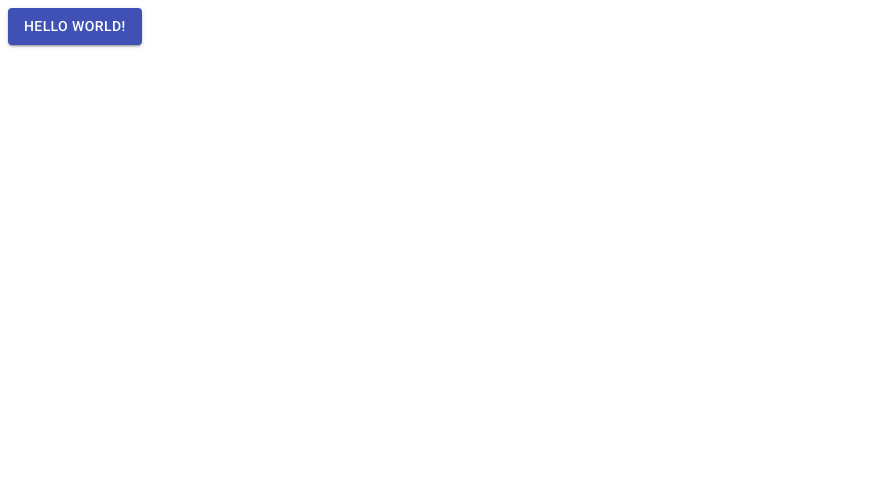
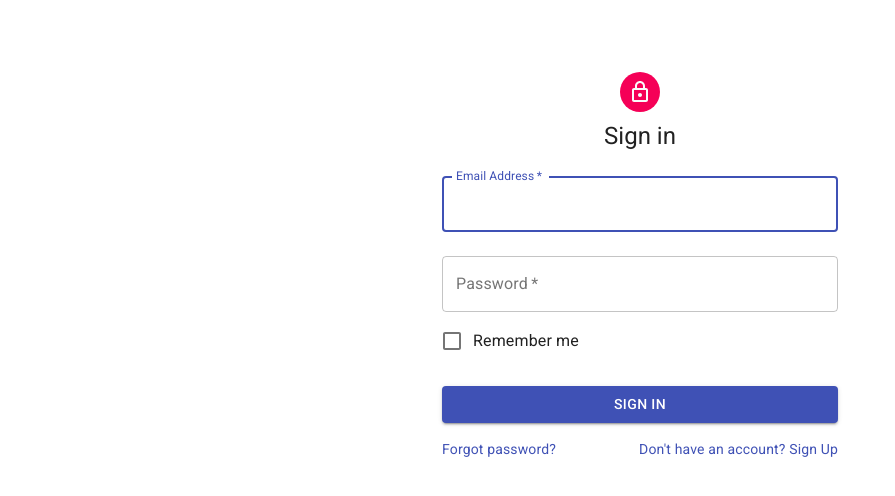
Before and after one commit to luisbilecki/react-materialui-dashboard, a React (Create React App) app: page / in a window 1280 px wide. Shown: the top 496 px of the page, without its empty margins (0-895 px from the left). Built offline with nearby package versions, Linux system fonts and the light colour scheme.

Commit message:
Add login page

```diff
--- a/src/components/IndexPage.jsx
+++ /dev/null
@@ -1,10 +0,0 @@
-import React from 'react';
-import Button from '@material-ui/core/Button';
-
-const App = () => (
-  <Button variant="contained" color="primary">
-    Hello World!
-  </Button>
-);
-
-export default App;
--- /dev/null
+++ b/src/components/SignIn.jsx
@@ -0,0 +1,108 @@
+import React from 'react';
+
+import Avatar from '@material-ui/core/Avatar';
+import Button from '@material-ui/core/Button';
+import CssBaseline from '@material-ui/core/CssBaseline';
+import TextField from '@material-ui/core/TextField';
+import FormControlLabel from '@material-ui/core/FormControlLabel';
+import Checkbox from '@material-ui/core/Checkbox';
+import Link from '@material-ui/core/Link';
+import Grid from '@material-ui/core/Grid';
+import LockOutlinedIcon from '@material-ui/icons/LockOutlined';
+import Typography from '@material-ui/core/Typography';
+import { makeStyles } from '@material-ui/core/styles';
+import Container from '@material-ui/core/Container';
+
+const useStyles = makeStyles(theme => ({
+  '@global': {
+    body: {
+      backgroundColor: theme.palette.common.white,
+    },
+  },
+  paper: {
+    marginTop: theme.spacing(8),
+    display: 'flex',
+    flexDirection: 'column',
+    alignItems: 'center',
+  },
+  avatar: {
+    margin: theme.spacing(1),
+    backgroundColor: theme.palette.secondary.main,
+  },
+  form: {
+    width: '100%', // Fix IE 11 issue.
+    marginTop: theme.spacing(1),
+  },
+  submit: {
+    margin: theme.spacing(3, 0, 2),
+  },
+}));
+
+const SignIn = () => {
+  const classes = useStyles();
+
+  return (
+    <Container component="main" maxWidth="xs">
+      <CssBaseline />
+      <div className={classes.paper}>
+        <Avatar className={classes.avatar}>
+          <LockOutlinedIcon />
+        </Avatar>
+        <Typography component="h1" variant="h5">
+          Sign in
+        </Typography>
+        <form className={classes.form} noValidate>
+          <TextField
+            variant="outlined"
+            margin="normal"
+            required
+            fullWidth
+            id="email"
+            label="Email Address"
+            name="email"
+            autoComplete="email"
+            autoFocus
+          />
+          <TextField
+            variant="outlined"
+            margin="normal"
+            required
+            fullWidth
+            name="password"
+            label="Password"
+            type="password"
+            id="password"
+            autoComplete="current-password"
+          />
+          <FormControlLabel
+            control={<Checkbox value="remember" color="primary" />}
+            label="Remember me"
+          />
+          <Button
+            type="submit"
+            fullWidth
+            variant="contained"
+            color="primary"
+            className={classes.submit}
+          >
+            Sign In
+          </Button>
+          <Grid container>
+            <Grid item xs>
+              <Link href="/forgotPassword" variant="body2">
+                Forgot password?
+              </Link>
+            </Grid>
+            <Grid item>
+              <Link href="/signUp" variant="body2">
+                {"Don't have an account? Sign Up"}
+              </Link>
+            </Grid>
+          </Grid>
+        </form>
+      </div>
+    </Container>
+  );
+};
+
+export default SignIn;
--- a/src/routers/AppRouter.jsx
+++ b/src/routers/AppRouter.jsx
@@ -1,7 +1,7 @@
 import React from 'react';
 import { Router, Switch } from 'react-router-dom';
 import createHistory from 'history/createBrowserHistory';
-import IndexPage from '../components/IndexPage';
+import SignIn from '../components/SignIn';
 
 import PublicRoute from './PublicRoute';
 
@@ -11,7 +11,7 @@ const AppRouter = () => (
   <Router history={history}>
     <div>
       <Switch>
-        <PublicRoute path="/" component={IndexPage} exact />
+        <PublicRoute path="/" component={SignIn} exact />
       </Switch>
     </div>
   </Router>
```
Also changed, not shown: 1 other file (tests, documents, lock files or other folders).
